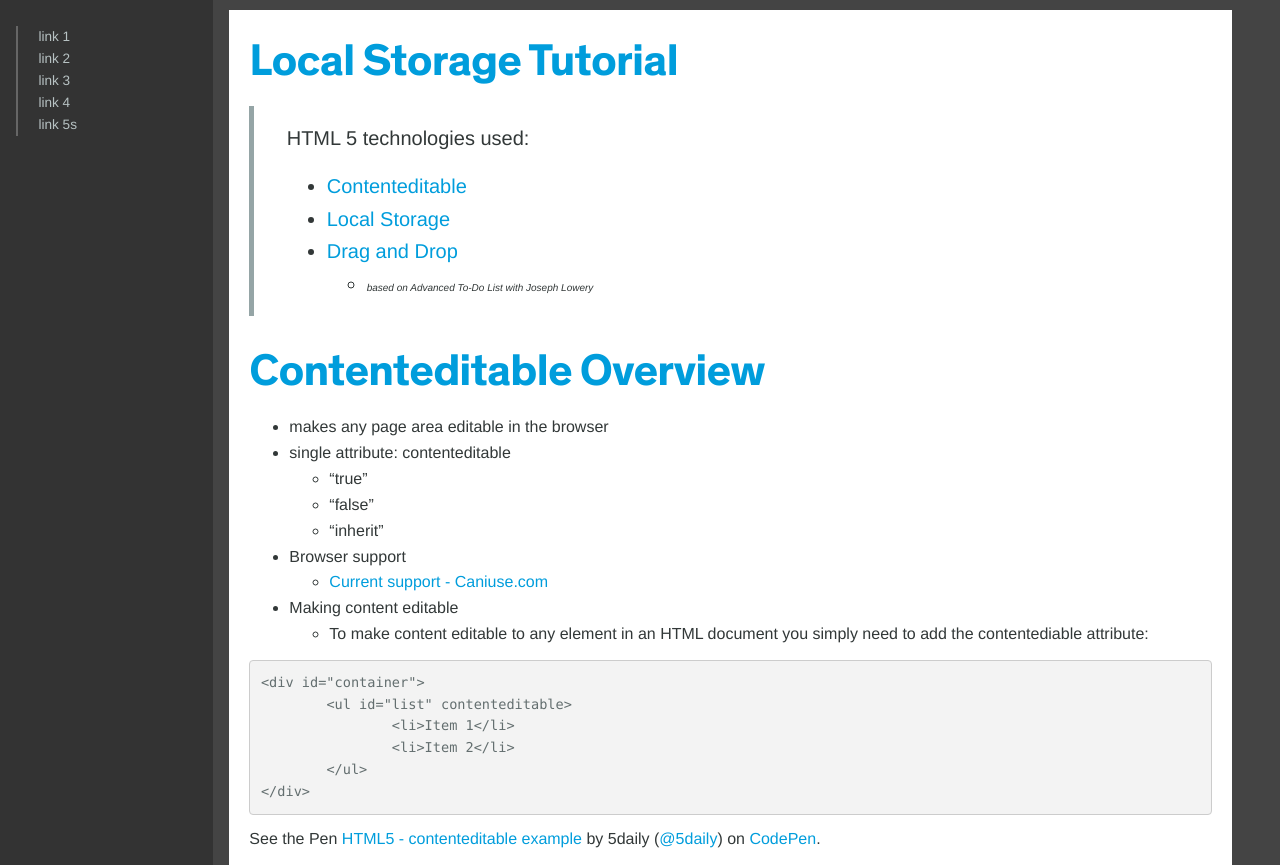
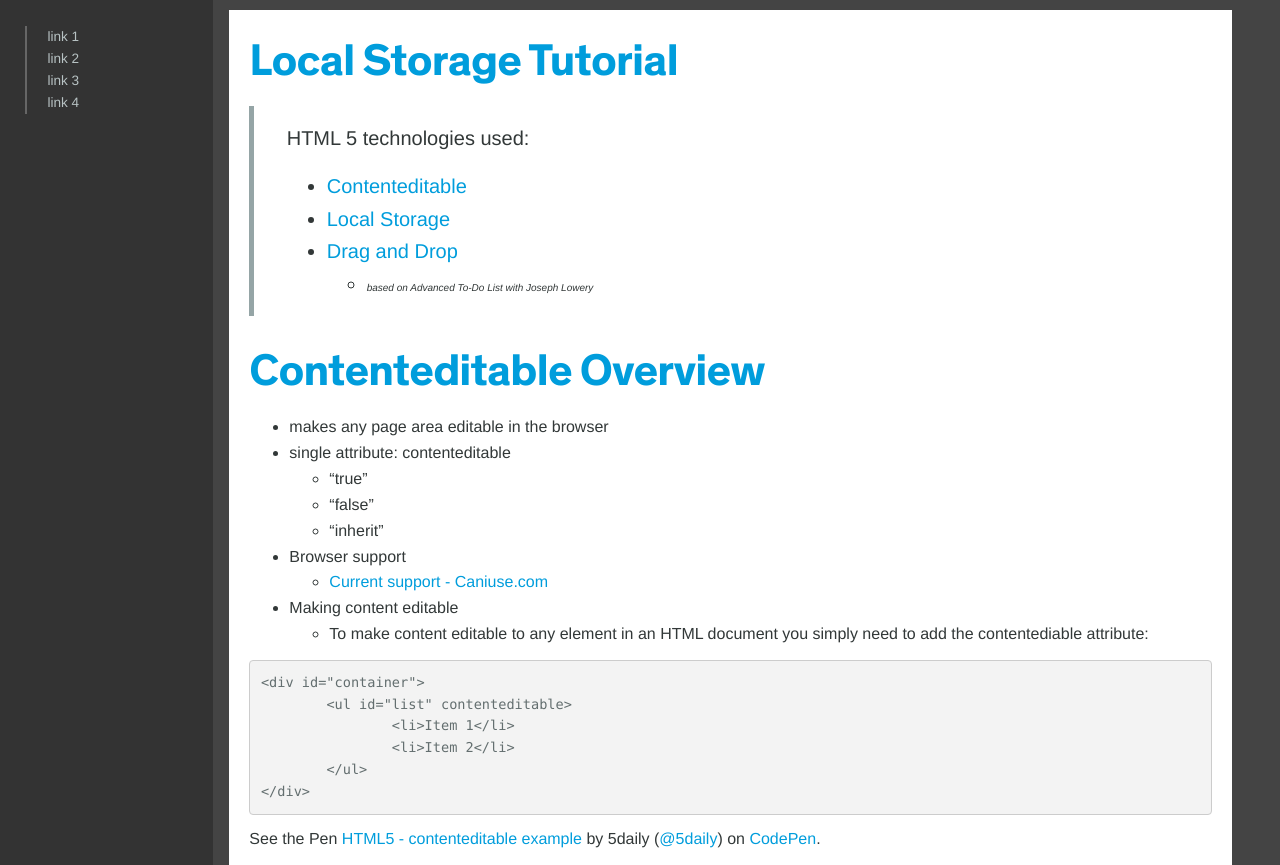
Before and after one commit to sheenrosejoseph6/blog, a Jekyll site: the page built from docs/_posts/html5/2014-11-14-LocalStorageTutorial.md, in a window 1280 px wide. Shown: the part 307-1172 px from the top of the page. Built offline with Jekyll 4.4.1, drawn with Linux system fonts in a browser that asks for light colours; some of the changed text lies outside the part shown; grey boxes are pictures that could not be loaded.

```diff
--- a/docs/_layouts/default-style.html
+++ b/docs/_layouts/default-style.html
@@ -27,7 +27,6 @@
               <li><a href="/html5">link 2</a></li>
               <li><a href="/css3">link 3</a></li>
               <li><a href="/javascript">link 4 </a></li>
-              <li><a href="/uiux">link 5s</a></li>
             </ul>
           </div>
 
--- a/docs/_posts/html5/2014-11-14-LocalStorageTutorial.md
+++ b/docs/_posts/html5/2014-11-14-LocalStorageTutorial.md
@@ -201,113 +201,113 @@ Javascript code: mySortable.js
 ~~~~~~~~~~~~~~~~~~~~
 <script>
 $(document).ready(function(){
-	// holds the code for the new list item
+	 /* holds the code for the new list item */
 	var newListItem;
-	// flag to determine if we've done a list or not
+	/*flag to determine if we've done a list or not*/
 	var newList = true;
 	var theList = document.getElementById('theList');
 
 	$('#addToDo').on('click', function(e){
 		e.preventDefault();
-		// is this the first time a new list item has been added by checking the flag
+		/* is this the first time a new list item has been added by checking the flag*/
 		if (newList == true){
-			// get the value from the input feild
+			/*get the value from the input feild*/
 			var theValue = $("#toDoItem").val();
-			// build up list item code
-			// !!! we're using the input tag instead of the contenteditable due to conflict
-			// in the current webkit browsers
+			/*build up list item code
+			!!! we're using the input tag instead of the contenteditable due to conflict
+			in the current webkit browsers*/
 			newListItem = '<li><span class="handle"> :: </span> <input class="listItem" value="' + theValue + '"><a class="removeListItem" style="display:none;" href="#"> X </a> </li>';
 			newList = false;
 		} else {
 			var theValue = $("#toDoItem").val();
-			// clone the last item in the list
-			// substitute it's value with what the user input
+			/*clone the last item in the list
+			substitute it's value with what the user input*/
 			newListItem = $('#theList li:last').clone();
 			newListItem.find('input').attr('value', theValue);
 		}
 
-		// determine if showing the clearall link
-		// it's hidden when there is just one list item
+		/*determine if showing the clearall link
+		it's hidden when there is just one list item*/
 		var theCount = $("#theList li").length + 1;
 		if(theCount > 1) {
 			$('#doClearAll').css('display','block');
 		}
 
-		// add new item
+		/*add new item*/
 		$('#theList').append(newListItem);
 
-		// house-keeping
+		/*house-keeping
 
-		// clear the value the user put in to the newListItem
+		clear the value the user put in to the newListItem*/
 		$('#toDoItem').val('');
-		// reset it's focus
+		/*reset it's focus*/
 		$('#toDoItem').focus();
-		// bring sortable library in
+		/*bring sortable library in*/
 		$('.sortable').sortable('destroy');
-		// target span to act as our handle
+		/*target span to act as our handle*/
 		$('.sortable').sortable({
 			handle: '.handle'
 		});
 
-		// LOCAL STORAGE (this step is repeated)
+		/*LOCAL STORAGE (this step is repeated)*/
 		localStorage.setItem('todoListPlus',theList.innerHTML);
 	});
 
-	// if user clicks return
+	/*if user clicks return*/
 	$('input[type="text"]').on('keydown', function(e){
-		// charCode is Character Code
-		// Ternary Operator
+		/*charCode is Character Code
+		Ternary Operator*/
 		var key = e.charCode ? e.charCode : e.keyCode ? e.keyCode : 0;
 
 		if(key == 13) {
-			// stop it from it's normal focusing
+			/*stop it from it's normal focusing*/
 			e.preventDefault();
-			// put the focus on the input feild
+			/*put the focus on the input feild*/
 			var inputs = $(this).closest('form').find(':input:visible');
-			// set the focus. + 1 moves it out one
+			/*set the focus. + 1 moves it out one*/
 			inputs.eq( inputs.index(this) + 1).focus();
 		}
 	});
 
-	// handle and edits that are made to the list items
-	// look for a change event on the .listitem which is inside the list
+	/*handle and edits that are made to the list items
+	look for a change event on the .listitem which is inside the list
 
-	// set up event handler -- #theList is our ul tag
+	set up event handler -- #theList is our ul tag*/
 	$('#theList').on('change', '.listItem', function(){
-		// pick up the just entered current value
+		/*pick up the just entered current value*/
 		currentValue = $(this).val();
-		// doing it this way to ensure that the DOM is changed
-		// instead of just using the jQuery val property
-		// critical for saving our list later
+		/*doing it this way to ensure that the DOM is changed
+		instead of just using the jQuery val property
+		critical for saving our list later*/
 		$(this).attr('value', currentValue);
 
-		// LOCAL STORAGE (this step is repeated)
+		/*LOCAL STORAGE (this step is repeated)*/
 		localStorage.setItem('todoListPlus',theList.innerHTML);
 	});
 
-	// create an empty function that checks to see if the list has been resorted
-	// need for automatically saving our list
-	// HTML5 sortable plugin makes it easy
+	/*create an empty function that checks to see if the list has been resorted
+	need for automatically saving our list
+	HTML5 sortable plugin makes it easy*/
 	$('.sortable').sortable().bind('sortupdate', function(){
-		// LOCAL STORAGE (this step is repeated)
+		/*LOCAL STORAGE (this step is repeated)*/
 		localStorage.setItem('todoListPlus',theList.innerHTML)
 	});
 
-	// add the functionality to remove list items one at a time
+	/*add the functionality to remove list items one at a time*/
 
-	// 1) show the red x when a user hovers
+	/*1) show the red x when a user hovers*/
 	$('#theList').on('mouseover','li',function(){
 		var $thisA = $(this).find('a');
 		$thisA.css('display','block');
 
 	});
-	// 2) Hide hover out
+	/*2) Hide hover out*/
 	$('#theList').on('mouseout','li',function(){
 		var $thisA = $(this).find('a');
 		$thisA.css('display','none');
 
 	});
-	// 3) Delete the li when the x is clicked
+	/*3) Delete the li when the x is clicked*/
 	$('#theList').on('click','.removeListItem', function(e){
 		e.preventDefault();
 		$(this).parent().remove();
@@ -316,44 +316,44 @@ $(document).ready(function(){
 		localStorage.setItem('todoListPlus',theList.innerHTML)
 	});
 
-	// clear all link
-	// #doClearAll assigned to p tag that's holding link
+	/*clear all link
+	#doClearAll assigned to p tag that's holding link*/
 	$('#doClearAll').on('click','#clearAll', function(){
 		e.preventDefault();
-		// remove all childen of the list
+		/*remove all childen of the list*/
 		$('#thisList').childen().remove();
 
-		// House-keeping
+		/*House-keeping*/
 		newList = true;
-		// reset flag to true
+		/*reset flag to true*/
 		$('#toDoItem').val();
 		$('#doClearAll').css('display','none');
-		// reset the focus to input feild
+		/*reset the focus to input feild*/
 		$('#toDoItem').focus();
 
-		// LOCAL STORAGE (this step is repeated)
+		/*LOCAL STORAGE (this step is repeated)*/
 		localStorage.setItem('todoListPlus',theList.innerHTML)
 	});
 
-	// on page load retrive all of the list items
+	/*on page load retrive all of the list items*/
 	loadToDo();
 
 	function loadToDo() {
-		// if our local storage exists: get it and set it to the innerHTML of the list
+		/*if our local storage exists: get it and set it to the innerHTML of the list*/
 		if(localStorage.getItem('todoListPlus')) {
 			theList.innerHTML = localStorage.getItem('todoListPlus');
 
-			// house-keeping
+			/*house-keeping*/
 
-			// bring sortable library in
+			/*bring sortable library in*/
 			$('.sortable').sortable('destroy');
-			// target span to act as our handle
+			/*target span to act as our handle*/
 			$('.sortable').sortable({
 				handle: '.handle'
 			});
 
-			// determine if showing the clearall link
-			// it's hidden when there is just one list item
+			/*determine if showing the clearall link
+			it's hidden when there is just one list item*/
 			var theCount = $("#theList li").length + 1;
 			if(theCount > 1) {
 				$('#doClearAll').css('display','block');
--- a/docs/dist/css/needsahome.css
+++ b/docs/dist/css/needsahome.css
@@ -61,4 +61,5 @@ pre[class*="language-"] {
 }
 #side-nav .sub-nav li {
   border-left: #666 solid 2px;
+  margin: 0 0 0 9px;
 }
--- a/docs/uiux/index.html
+++ b/docs/uiux/index.html
@@ -1,14 +1,9 @@
 ---
 layout: default-style
 title: UI/UX
-category: ui/ux
 ---
 
 <h2>UI/UX</h2>
-
-<section class="content">
-	<p>Posts coming soon</p>
-</section>
 
 
 <ul class="entries">
```
Also changed, not shown: other parts of docs/_posts/html5/2014-11-14-LocalStorageTutorial.md (+1 -1 lines), docs/_posts/uiux/2014-11-13-FrontEndToolLibrary.md (+1 -0 lines), docs/assets/img/localstorage.jpg (added), 13 other files.
